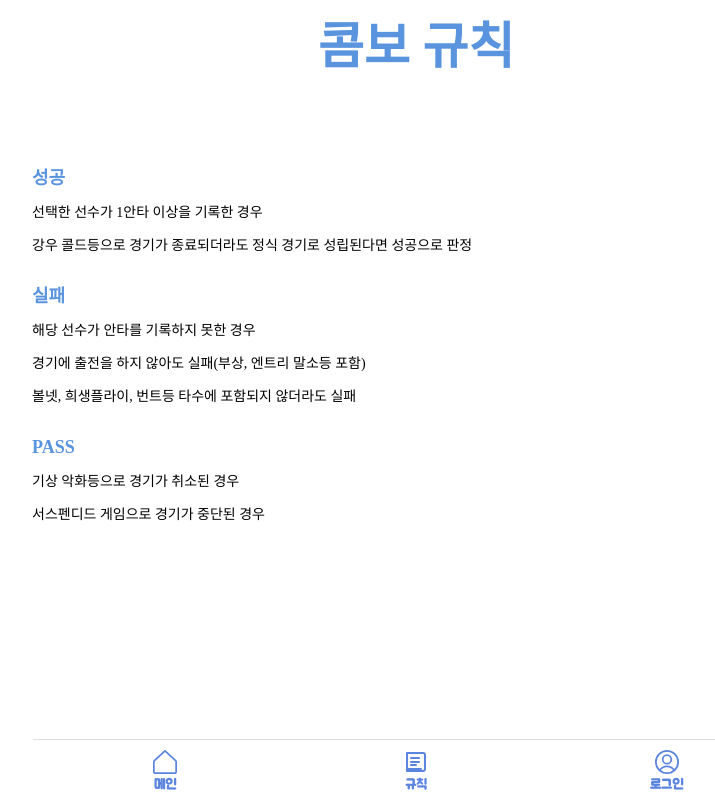
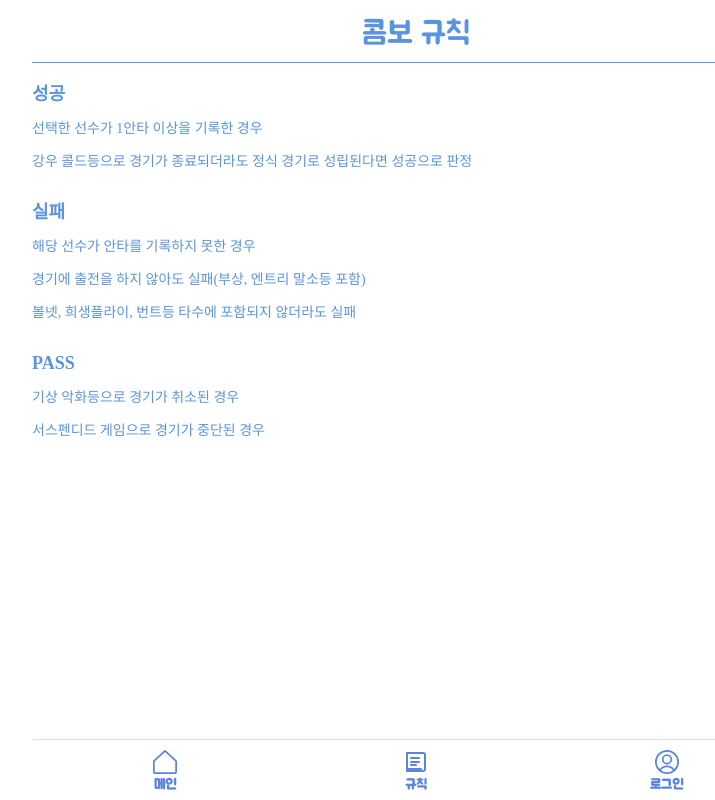
Before and after one commit to kbo-combo/front, a React (Vite) app: page /rule in a window 1280 px wide. Shown: the whole page, without its empty margins (224-939 px from the left). Built offline with nearby package versions, Linux system fonts and the light colour scheme; no server answers.

Commit message:
refactor: 공통 Wrapper 적용

```diff
--- a/src/components/@common/contentHeader/ContentHeader.style.ts
+++ b/src/components/@common/contentHeader/ContentHeader.style.ts
@@ -1,16 +1,13 @@
 import styled from 'styled-components';
 
 export const HeaderBox = styled.header`
-  position: sticky;
-  z-index: ${({ theme: { zIndex } }) => zIndex.sticky};
   top: 0;
 
   display: flex;
   align-items: center;
-
-  height: 68px;
-
   background: ${(props) => props.theme.color.background};
+  padding-top: 1.5rem;
+  padding-bottom: 1.5rem;
   border-bottom: solid 1px ${(props) => props.theme.color.primary};
 `;
 
--- /dev/null
+++ b/src/components/@common/wrapper/pageWrapper.style.ts
@@ -0,0 +1,14 @@
+import styled from "styled-components";
+
+export const PageWrapper = styled.main`
+  position: relative;
+
+  display: flex;
+  flex-direction: column;
+
+  width: 100%;
+  height: 100%;
+
+  background: ${({ theme: { color } }) => color.background};
+  color: ${({ theme: { color } }) => color.primary};
+`;
--- a/src/components/member/MemberEditPage.tsx
+++ b/src/components/member/MemberEditPage.tsx
@@ -1,11 +1,12 @@
 import {useEffect, useState} from "react";
 import {useNavigate} from "react-router-dom";
 import {useChangeNickname, useMemberDetail} from "@/hooks/useMember.ts";
-import {ProfileWrapper, Wrapper,} from "@components/member/member.style.ts";
+import {ProfileWrapper,} from "@components/member/member.style.ts";
 import ContentHeader from "@components/@common/contentHeader/ContentHeader.tsx";
 import {URL_PATH} from "@/constant";
 import Loading from "@pages/@common/common/Loading.tsx";
 import {NicknameInput, SaveButton} from "@components/member/member-edit.style.ts";
+import {PageWrapper} from "@components/@common/wrapper/pageWrapper.style.ts";
 
 const MemberPage = () => {
   const { data, isLoading, error } = useMemberDetail();
@@ -32,7 +33,7 @@ const MemberPage = () => {
   if (error || !data) return <div>데이터를 불러올 수 없습니다.</div>;
 
   return (
-      <Wrapper>
+      <PageWrapper>
         <ContentHeader title="마이페이지" />
         <ProfileWrapper>
           <NicknameInput
@@ -42,7 +43,7 @@ const MemberPage = () => {
           />
           <SaveButton onClick={handleNicknameChange}>닉네임 변경</SaveButton>
         </ProfileWrapper>
-      </Wrapper>
+      </PageWrapper>
   );
 };
 
--- a/src/pages/@common/combo/index.tsx
+++ b/src/pages/@common/combo/index.tsx
@@ -15,6 +15,8 @@ import hanwhwaLogo from "@assets/logos/hanhwa-logo.svg";
 import ktLogo from "@assets/logos/kt-logo.svg";
 import theme from "@style/theme.style.ts";
 import {getComboStatusColor} from "@/function/combo/combo.ts";
+import ContentHeader from "@components/@common/contentHeader/ContentHeader.tsx";
+import {PageWrapper} from "@components/@common/wrapper/pageWrapper.style.ts";
 
 const teamLogos: { [key: string]: string } = {
   NC: ncLogo,
@@ -35,8 +37,8 @@ const ComboPage = () => {
   if (isLoading) return <Loading/>;
 
   return (
-      <ComboWrapper>
-        <MainMessage>콤보 목록</MainMessage>
+      <PageWrapper>
+        <ContentHeader title={'콤보 목록'}/>
         {data?.length > 0 ? (
             data.map((combo) => (
                 <ComboSection key={combo.comboId}>
@@ -60,39 +62,18 @@ const ComboPage = () => {
         ) : (
             <NoComboText>미선택</NoComboText>
         )}
-      </ComboWrapper>
+      </PageWrapper>
   );
 };
 
 export default ComboPage;
-
-const ComboWrapper = styled.div`
-  display: flex;
-  flex-direction: column;
-  align-items: center;
-  width: 100%;
-  gap: 1rem;
-  padding: 1rem;
-`;
-
-export const MainMessage = styled.p`
-  margin-top: 4vh;
-  font: ${theme.font.subTitle};
-  align-self: center;
-  font-size: 4.0rem;
-  font-weight: 900;
-  line-height: 3rem;
-  margin-bottom: 4.5rem;
-  color: ${theme.color.primary};
-`;
-
 
 const ComboSection = styled.div`
   display: flex;
   align-items: center;
   max-width: 100rem;
   justify-content: space-between;
-  width: 75%;
+  width: 100%;
   gap: 2.0rem;
   padding: 1.0rem;
   border-radius: 0.5rem;
--- a/src/pages/@common/rule-book/RuleBook.style.ts
+++ b/src/pages/@common/rule-book/RuleBook.style.ts
@@ -1,23 +1,5 @@
 import {styled} from "styled-components";
 import theme from "@style/theme.style.ts";
-
-export const Wrapper = styled.div`
-  display: flex;
-  flex-direction: column;
-  align-items: flex-start;
-  justify-content: center;
-`;
-
-export const MainMessage = styled.p`
-  margin-top: 4vh;
-  font: ${theme.font.subTitle};
-  align-self: center;
-  font-size: 5.0rem;
-  font-weight: 900;
-  line-height: 3rem;
-  margin-bottom: 8.5rem;
-  color: ${theme.color.primary};
-`;
 
 export const EmphasizedText = styled.div`
   font: ${theme.font.dictTitle};
--- a/src/pages/@common/rule-book/index.tsx
+++ b/src/pages/@common/rule-book/index.tsx
@@ -1,17 +1,13 @@
-import {
-  Description,
-  EmphasizedText,
-  MainMessage,
-  Wrapper
-} from "@pages/@common/rule-book/RuleBook.style.ts";
+import {Description, EmphasizedText} from "@pages/@common/rule-book/RuleBook.style.ts";
+import {PageWrapper} from "@components/@common/wrapper/pageWrapper.style.ts";
+import ContentHeader from "@components/@common/contentHeader/ContentHeader.tsx";
 
 const RuleBook = () => {
 
   return (
       <>
-        <Wrapper>
-          <MainMessage>콤보 규칙</MainMessage>
-
+        <PageWrapper>
+          <ContentHeader title={'콤보 규칙'}/>
           <EmphasizedText>성공</EmphasizedText>
           <Description>선택한 선수가 1안타 이상을 기록한 경우</Description>
           <Description>강우 콜드등으로 경기가 종료되더라도 정식 경기로 성립된다면 성공으로 판정</Description>
@@ -24,7 +20,7 @@ const RuleBook = () => {
           <EmphasizedText>PASS</EmphasizedText>
           <Description>기상 악화등으로 경기가 취소된 경우</Description>
           <Description>서스펜디드 게임으로 경기가 중단된 경우</Description>
-        </Wrapper>
+        </PageWrapper>
       </>
   );
 };
```
